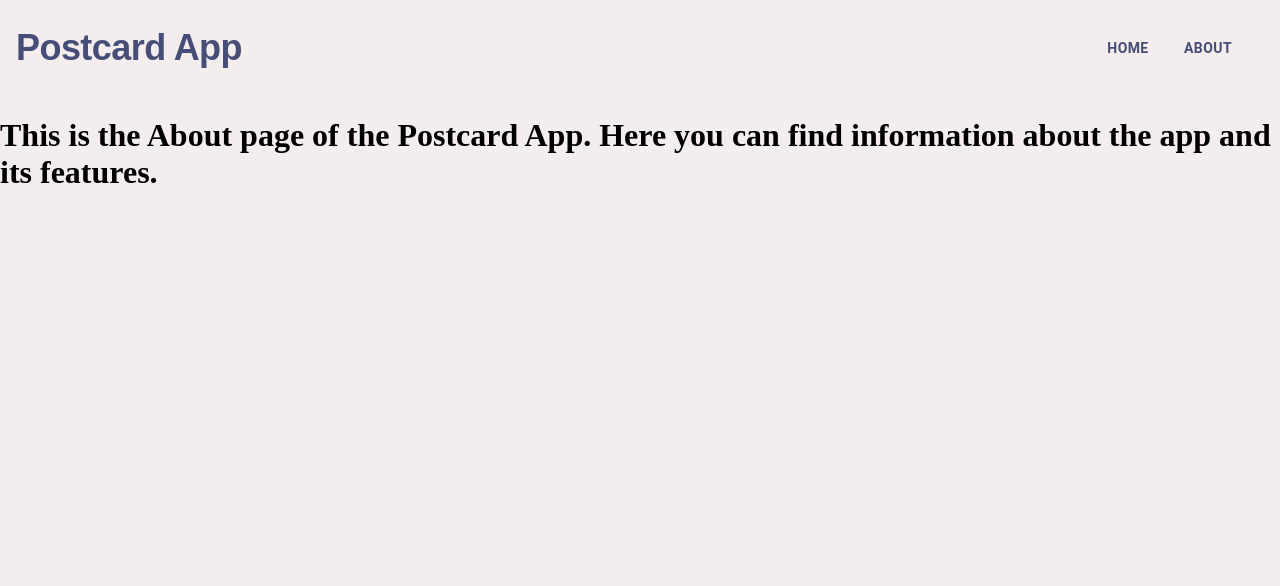
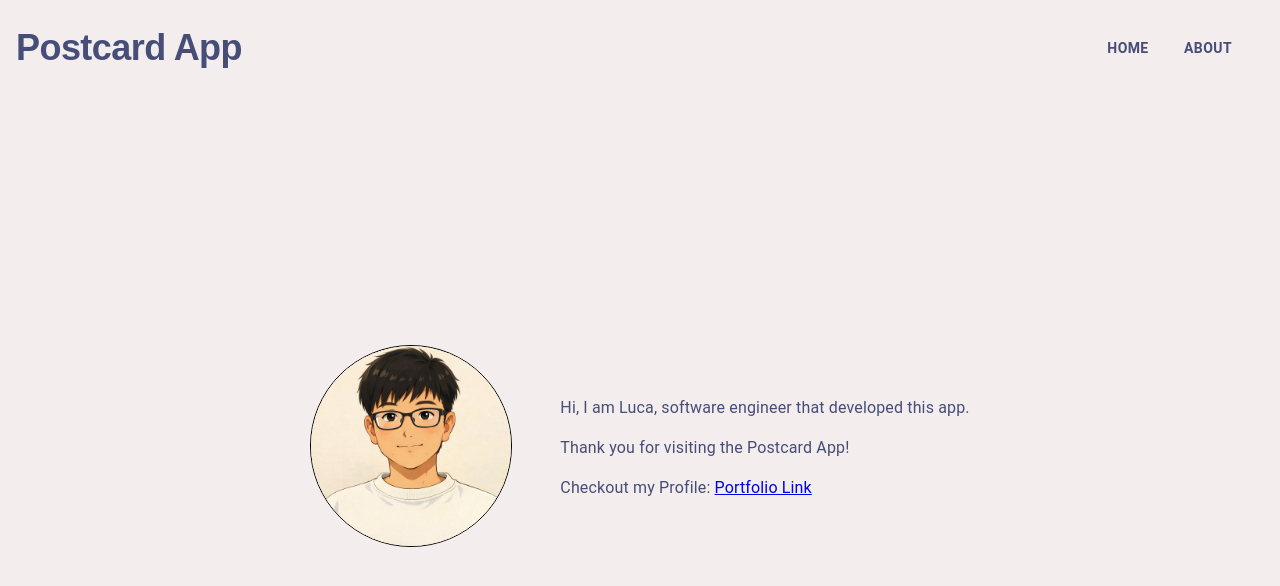
Before and after one commit to liulc006/postcard, a Next.js app: page /about in a window 1280 px wide. Shown: the top 586 px of the page. Built offline with nearby package versions, Linux system fonts and the light colour scheme.

Commit message:
added simple about page

```diff
--- a/src/app/about/page.tsx
+++ b/src/app/about/page.tsx
@@ -1,7 +1,17 @@
+import { Box, Typography } from "@mui/material";
+
 export default function About() {
-    const aboutText: string = "This is the About page of the Postcard App. Here you can find information about the app and its features.";
 
     return (
-        <h1>{aboutText}</h1>
+        <Box sx={{flex:1,display:'flex', flexDirection:'row', margin:'0 5rem 0 5rem', justifyContent:'center', alignItems:'center'}}>
+            <Box sx={{marginRight:'3rem'}}>
+                <img src='/images/Luca-cartoon.png' alt="Luca's Cartoon" width="200" height="200" style={{border:'1px solid black', borderRadius:'50%', objectFit:'cover'}}/>
+            </Box>
+            <Box>
+                <Typography sx={{color:'var(--color-primary)'}}>Hi, I am Luca, software engineer that developed this app.</Typography>
+                <Typography sx={{color:'var(--color-primary)', marginTop: 2}}>Thank you for visiting the Postcard App!</Typography>
+                <Typography sx={{color:'var(--color-primary)', marginTop: 2}}>Checkout my Profile: <a href="https://portfolio-byzk.onrender.com/">Portfolio Link</a></Typography>
+            </Box>
+        </Box>
     )
 }
```
Also changed, not shown: public/images/Luca-cartoon.png (added).
